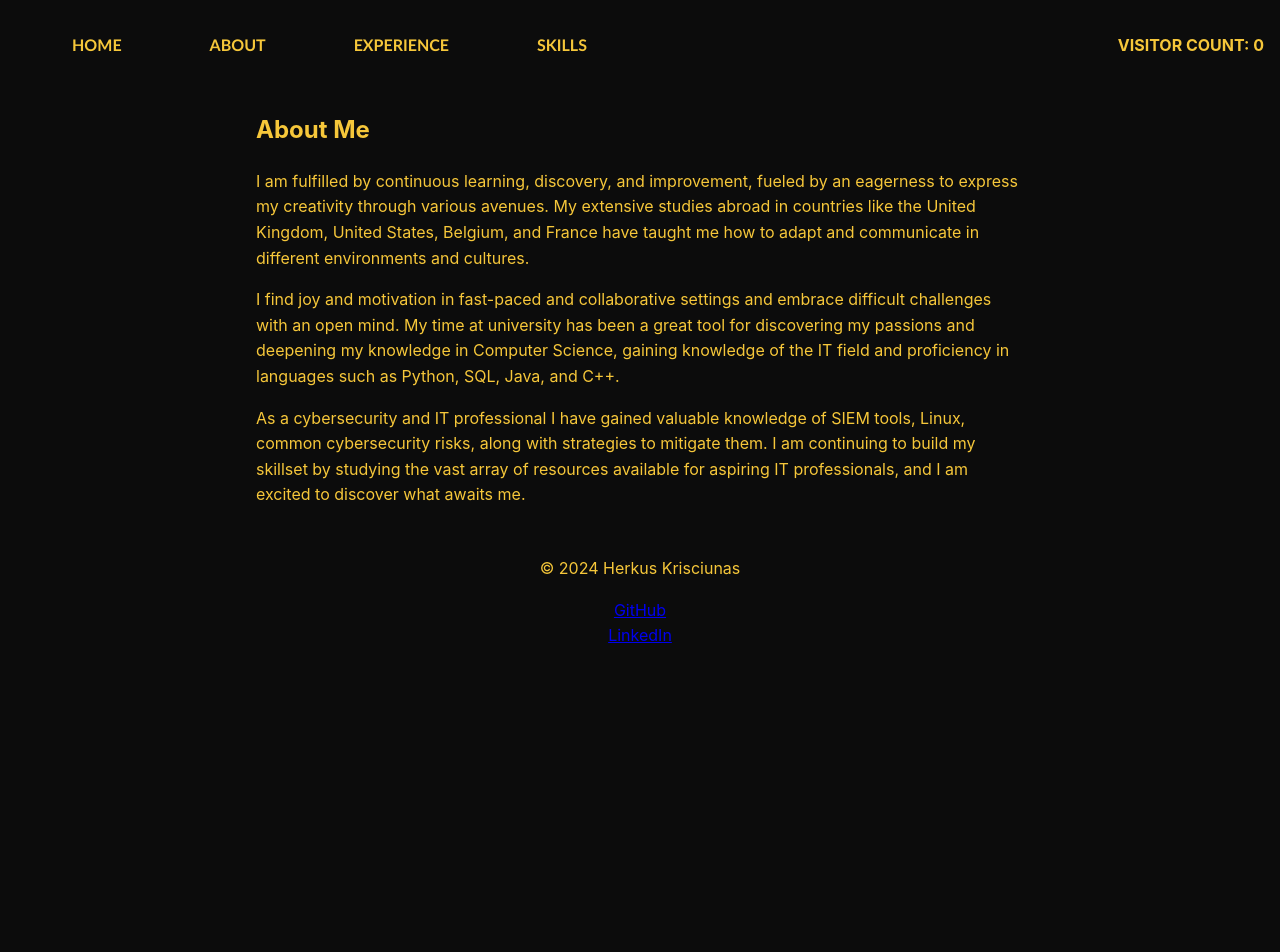
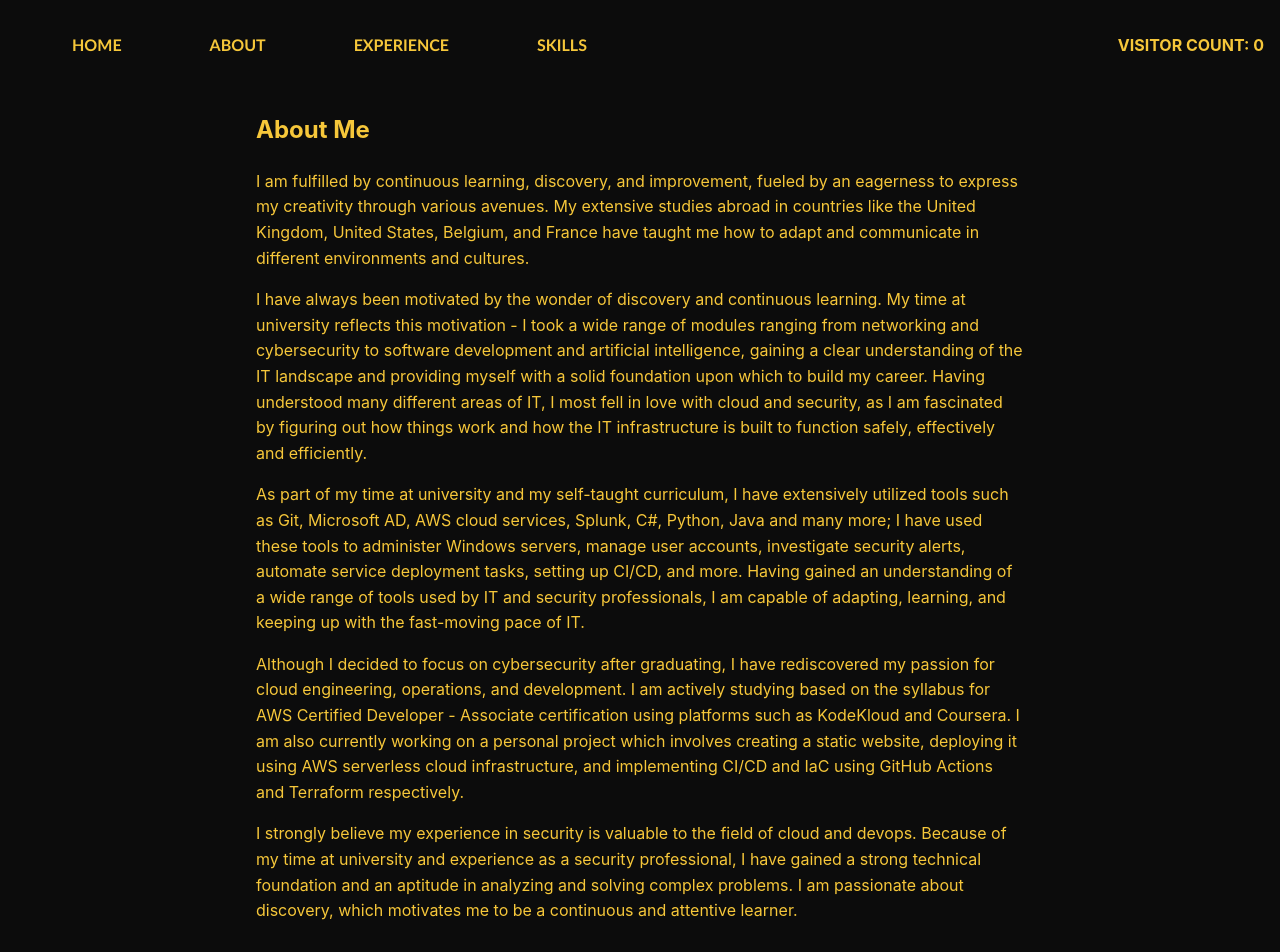
Before and after one commit to s0lenas/static-cv-frontend, a React (Create React App) app in the folder cvsite/: page /about in a window 1280 px wide. Shown: the top 952 px of the page. Before the commit the page ends 800 px from the top, so only its background shows below. Built offline with nearby package versions, Linux system fonts and the light colour scheme; no server answers.

Commit message:
Updated About page

```diff
--- a/cvsite/src/components/About.js
+++ b/cvsite/src/components/About.js
@@ -8,10 +8,16 @@ export const About = () => {
                 I am fulfilled by continuous learning, discovery, and improvement, fueled by an eagerness to express my creativity through various avenues. My extensive studies abroad in countries like the United Kingdom, United States, Belgium, and France have taught me how to adapt and communicate in different environments and cultures.
             </p>
             <p>
-                I find joy and motivation in fast-paced and collaborative settings and embrace difficult challenges with an open mind. My time at university has been a great tool for discovering my passions and deepening my knowledge in Computer Science, gaining knowledge of the IT field and proficiency in languages such as Python, SQL, Java, and C++.
+                I have always been motivated by the wonder of discovery and continuous learning. My time at university reflects this motivation - I took a wide range of modules ranging from networking and cybersecurity to software development and artificial intelligence, gaining a clear understanding of the IT landscape and providing myself with a solid foundation upon which to build my career. Having understood many different areas of IT, I most fell in love with cloud and security, as I am fascinated by figuring out how things work and how the IT infrastructure is built to function safely, effectively and efficiently.
             </p>
             <p>
-                As a cybersecurity and IT professional I have gained valuable knowledge of SIEM tools, Linux, common cybersecurity risks, along with strategies to mitigate them. I am continuing to build my skillset by studying the vast array of resources available for aspiring IT professionals, and I am excited to discover what awaits me.
+                As part of my time at university and my self-taught curriculum, I have extensively utilized tools such as Git, Microsoft AD, AWS cloud services, Splunk, C#, Python, Java and many more; I have used these tools to administer Windows servers, manage user accounts, investigate security alerts, automate service deployment tasks, setting up CI/CD, and more. Having gained an understanding of a wide range of tools used by IT and security professionals, I am capable of adapting, learning, and keeping up with the fast-moving pace of IT.
+            </p>
+            <p>
+                Although I decided to focus on cybersecurity after graduating, I have rediscovered my passion for cloud engineering, operations, and development. I am actively studying based on the syllabus for AWS Certified Developer - Associate certification using platforms such as KodeKloud and Coursera. I am also currently working on a personal project which involves creating a static website, deploying it using AWS serverless cloud infrastructure, and implementing CI/CD and IaC using GitHub Actions and Terraform respectively.
+            </p>
+            <p>
+                I strongly believe my experience in security is valuable to the field of cloud and devops. Because of my time at university and experience as a security professional, I have gained a strong technical foundation and an aptitude in analyzing and solving complex problems. I am passionate about discovery, which motivates me to be a continuous and attentive learner.
             </p>
         </section>
     );
```
